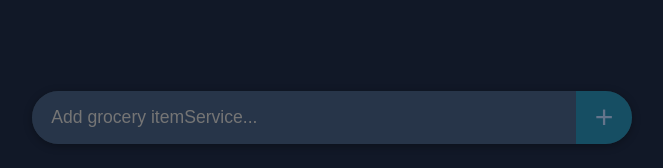
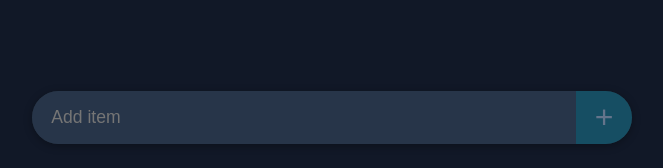
Before and after one commit to ravindutw/Shopping-List-App-Public, a Python web app: template Shopping-List-App/src/main/resources/templates/index.html in a window 1280 px wide. Shown: the part 632-800 px from the top of the page, without its empty margins (308-971 px from the left). Run offline with Jinja, Linux system fonts and the light colour scheme; the template is opened without the code that fills it, so the values that code supplies are empty.

Commit message:
Simplify placeholder text in `index.html` input field.

```diff
--- a/Shopping-List-App/src/main/resources/templates/index.html
+++ b/Shopping-List-App/src/main/resources/templates/index.html
@@ -35,7 +35,7 @@
             <input
                     type="text"
                     id="add-input"
-                    placeholder="Add grocery itemService..."
+                    placeholder="Add item"
                     onkeydown="if(event.key==='Enter'){ addGroceryItem(); }"
             />
             <button
```
